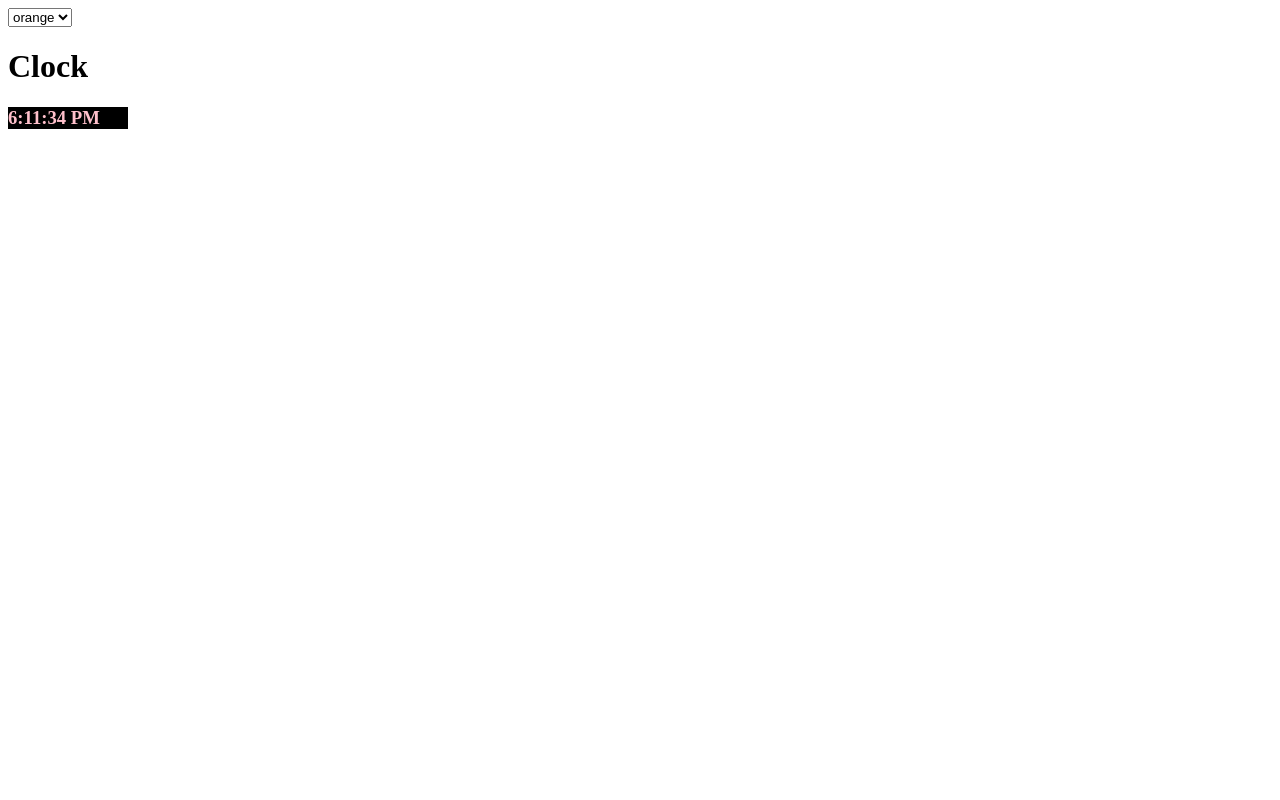
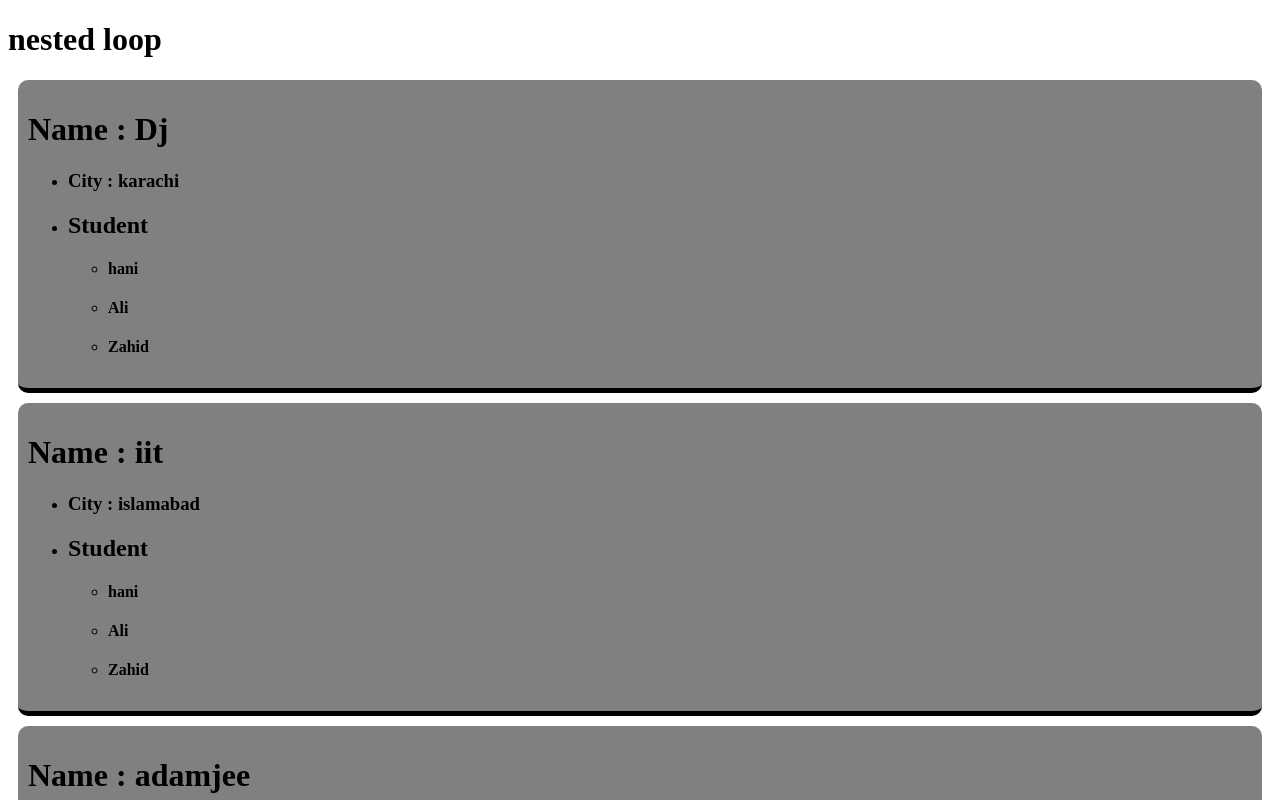
Before and after one commit to HaniWasim/learning-react, a React (Vite) app: page / in a window 1280 px wide. Shown: the top 800 px of the page. Built offline with nearby package versions, Linux system fonts and the light colour scheme.

Commit message:
learning nested loops

```diff
--- a/src/App.jsx
+++ b/src/App.jsx
@@ -8,6 +8,9 @@ import Wrap from "./wrapper";
 import Radiobox from "./skills";
 import Tableloop from "./skills";
 import Clock from "./Clock";
+import ColNames from "./CollegeNmaes";
+// import ColStd from "./collegecand";
+
 
 // import Counter from "./counter";
 
@@ -175,7 +178,6 @@ import Clock from "./Clock";
 // }
 // export default StdName;
 
-
 // function App(params) {
 //   return (
 //     <div>
@@ -197,8 +199,6 @@ import Clock from "./Clock";
 // }
 // export default App;
 
-
-
 // function InputFunct(params) {
 
 //   const [val, setval] = useState("")
@@ -206,8 +206,6 @@ import Clock from "./Clock";
 //   const [value, setvalue] = useState("")
 
 //   const [values, setvalues] = useState("")
-
-
 
 //   return(
 //     <>
@@ -218,7 +216,6 @@ import Clock from "./Clock";
 // <h1>{val}</h1>
 // <button onClick={()=>{setval("")}}>clear ur text</button>
 //     </div>
-
 
 //   <div>
 
@@ -242,7 +239,6 @@ import Clock from "./Clock";
 
 // Use console.log({variable}) → logs an object with the variable name as the key. */}
 
-
 // <button onClick={()=>{console.log(val,value,values)}}> showing on console </button>
 
 //     </div>
@@ -251,15 +247,12 @@ import Clock from "./Clock";
 // }
 // export default InputFunct;
 
-
-
 // function App(params) {
 //   return(
 //     <Skills/>
 //   )
 // }
 // export default App;
-
 
 // function App(params) {
 //   return(
@@ -268,7 +261,6 @@ import Clock from "./Clock";
 // }
 // export default App;
 
-
 // function App(params) {
 //   return(
 //     <Tableloop/>
@@ -276,18 +268,108 @@ import Clock from "./Clock";
 // }
 // export default App;
 
+// function App(params) {
+//   const [Color, setColor] = useState("pink")
+//   return(
+//     <>
+//     <select onChange={(e)=>{setColor(e.target.value)}} >
+//       <option value="orange">orange</option>
+//       <option value="red">red</option>
+//       <option value="green">green</option>
+//       <option value="pink">pink</option>
+//     </select>
+//     <Clock color={Color}/>
+//     </>
+//   )
+// }
+// export default App;
+
 function App(params) {
-  const [Color, setColor] = useState("pink")
-  return(
+  const CollegeData = [
+    {
+      Name: "Dj",
+      City: "karachi",
+      Student: [
+        {
+          Name: "hani",
+          Age: "18",
+        },
+        {
+          Name: "Ali",
+          Age: "18",
+        },
+        {
+          Name: "Zahid",
+          Age: "18",
+        },
+      ],
+    },
+    {
+      Name: "iit",
+      City: "islamabad",
+      Student: [
+        {
+          Name: "hani",
+          Age: "18",
+        },
+        {
+          Name: "Ali",
+          Age: "18",
+        },
+        {
+          Name: "Zahid",
+          Age: "18",
+        },
+      ],
+    },
+    {
+      Name: "adamjee",
+      City: "net",
+      Student: [
+        {
+          Name: "hani",
+          Age: "18",
+        },
+        {
+          Name: "Ali",
+          Age: "18",
+        },
+        {
+          Name: "Zahid",
+          Age: "18",
+        },
+      ],
+    },
+    {
+      Name: "ietc",
+      City: "lahore",
+      Student: [
+        {
+          Name: "hani",
+          Age: "18",
+        },
+        {
+          Name: "Ali",
+          Age: "18",
+        },
+        {
+          Name: "Zahid",
+          Age: "18",
+        },
+      ],
+    },
+  ];
+  return (
     <>
-    <select onChange={(e)=>{setColor(e.target.value)}} >
-      <option value="orange">orange</option>
-      <option value="red">red</option>
-      <option value="green">green</option>
-      <option value="pink">pink</option>
-    </select>
-    <Clock color={Color}/>
+      <h1>nested loop</h1>
+      {CollegeData.map((data,index) => (
+        <div key={index} style={{backgroundColor:"Grey",borderRadius:"10px",borderBottom:"5px solid black",padding:"10px",margin:"10px"}}>
+        <ColNames Data={data}/>
+
+        </div>
+      ))}
+
     </>
-  )
+  );
 }
 export default App;
--- /dev/null
+++ b/src/CollegeNmaes.jsx
@@ -0,0 +1,22 @@
+// import ColStd from "./collegecand";
+
+import ColStd from "./collegecand";
+
+function ColNames({ Data }) {
+  return (
+    <div>
+      <h1>Name : {Data.Name}</h1>
+      <ul>
+        <li>
+          <h3>City : {Data.City}</h3>
+        </li>
+
+          <li>
+           <ColStd student={Data.Student}/>
+          </li>
+
+      </ul>
+    </div>
+  );
+}
+export default ColNames;
--- /dev/null
+++ b/src/collegecand.jsx
@@ -0,0 +1,17 @@
+function ColStd({student}) {
+  return (
+    <div>
+     <h2>Student</h2>
+            {student.map((student) => (
+
+                <ul>
+                  <li>
+                    <h4>{student.Name}</h4>
+                  </li>
+                </ul>
+
+            ))}
+    </div>
+  );
+}
+export default ColStd;
```
